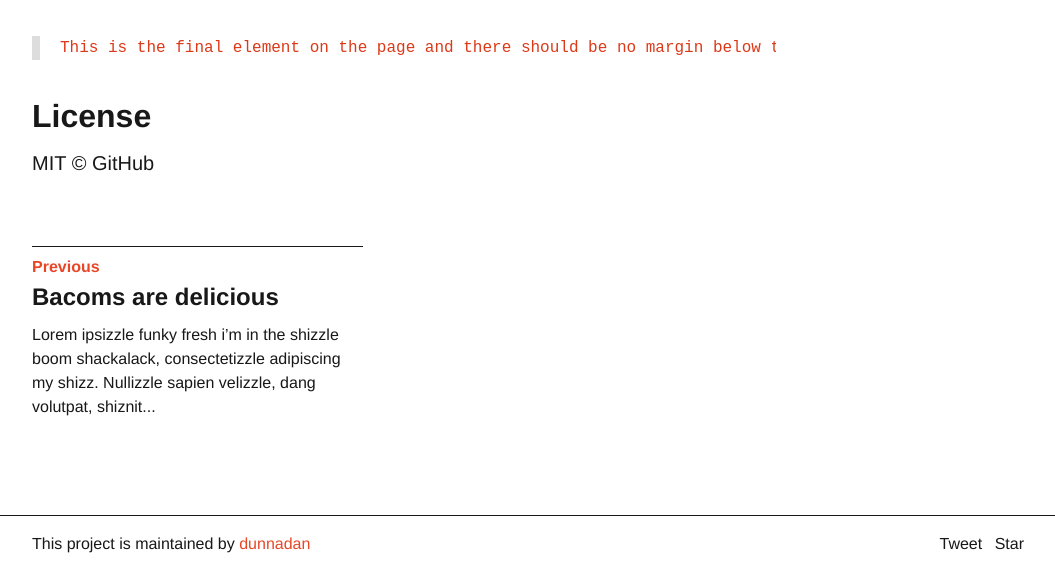
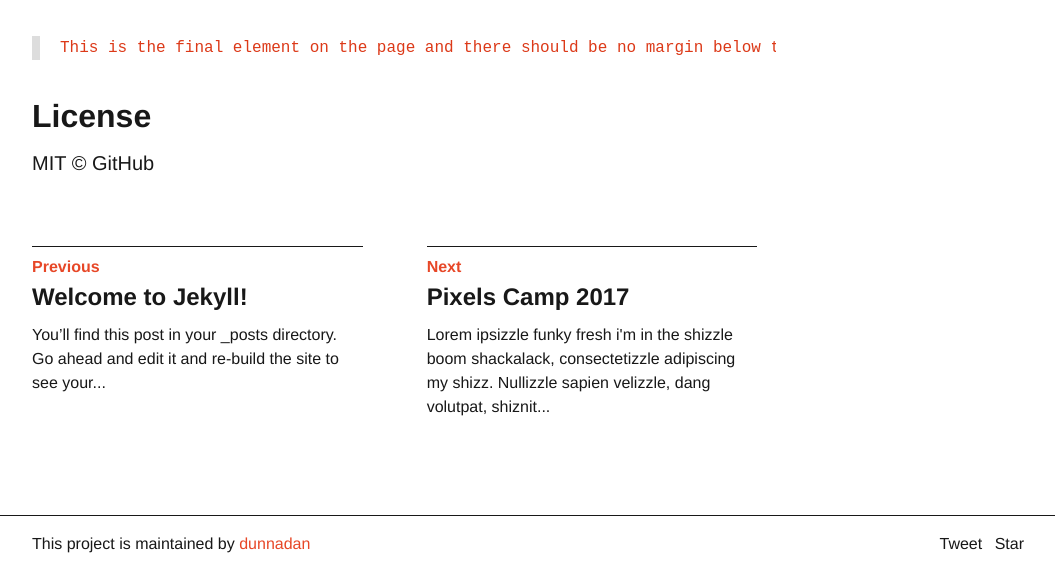
Before and after one commit to broccolini/swiss, a Jekyll site: the page built from _posts/2016-09-04-markdown-sample.md, in a window 1280 px wide and 900 px high, scrolled down 6401 px, cut to the strip 328-900 px from the top of the window. Shown: the whole strip, without its empty margins (112-1167 px from the left). Built offline with Jekyll 4.4.1, drawn with Linux system fonts in a browser that asks for light colours; comment, search, counter and statistics services are not loaded.

Commit message:
Update 2016-08-07-bacoms-are-delicious.md

```diff
--- a/_posts/2016-08-07-bacoms-are-delicious.md
+++ b/_posts/2016-08-07-bacoms-are-delicious.md
@@ -1,7 +1,7 @@
 ---
 layout: post
-title:  "Bacoms are delicious"
-date:   2016-08-07
+title:  "Pixels Camp 2017"
+date:   2017-11-07
 ---
 
 Lorem ipsizzle funky fresh i'm in the shizzle boom shackalack, consectetizzle adipiscing my shizz. Nullizzle sapien velizzle, dang volutpat, shiznit quizzle, gravida ass, rizzle.
```
